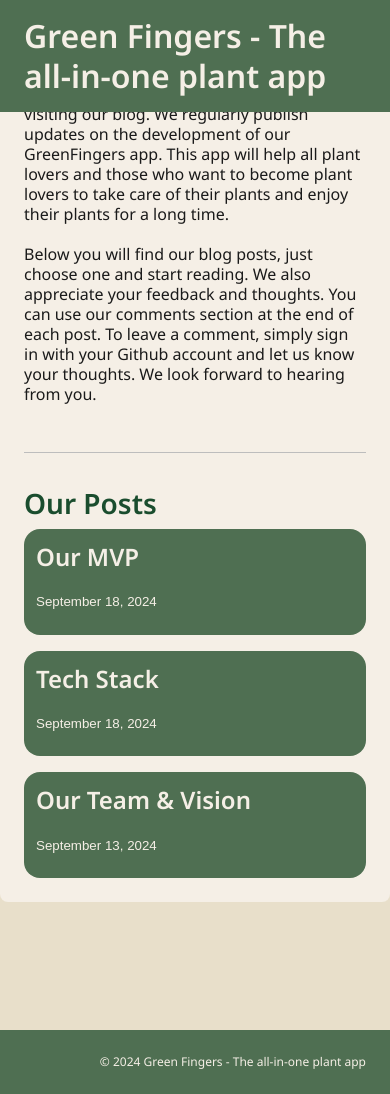
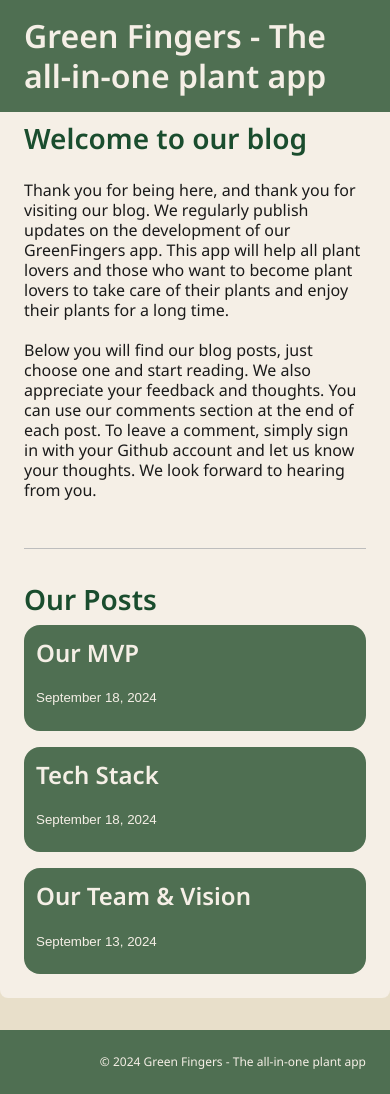
Before and after one commit to Green-Fingers-App/gardeningApp, a Jekyll site: the page built from docs/index.md, in a window 390 px wide and 1094 px high. Built offline with Jekyll 4.4.1, drawn with Linux system fonts in a browser that asks for light colours.

Commit message:
Update mobile layout

```diff
--- a/docs/assets/css/style.css
+++ b/docs/assets/css/style.css
@@ -233,7 +233,10 @@
   }
 
   main {
-    margin: 0 96px;
+    margin-top: 96px;
+    margin-left: 16px;
+    margin-right: 16px;
+    margin-bottom: 24px;
     padding: 24px;
   }
 
```
